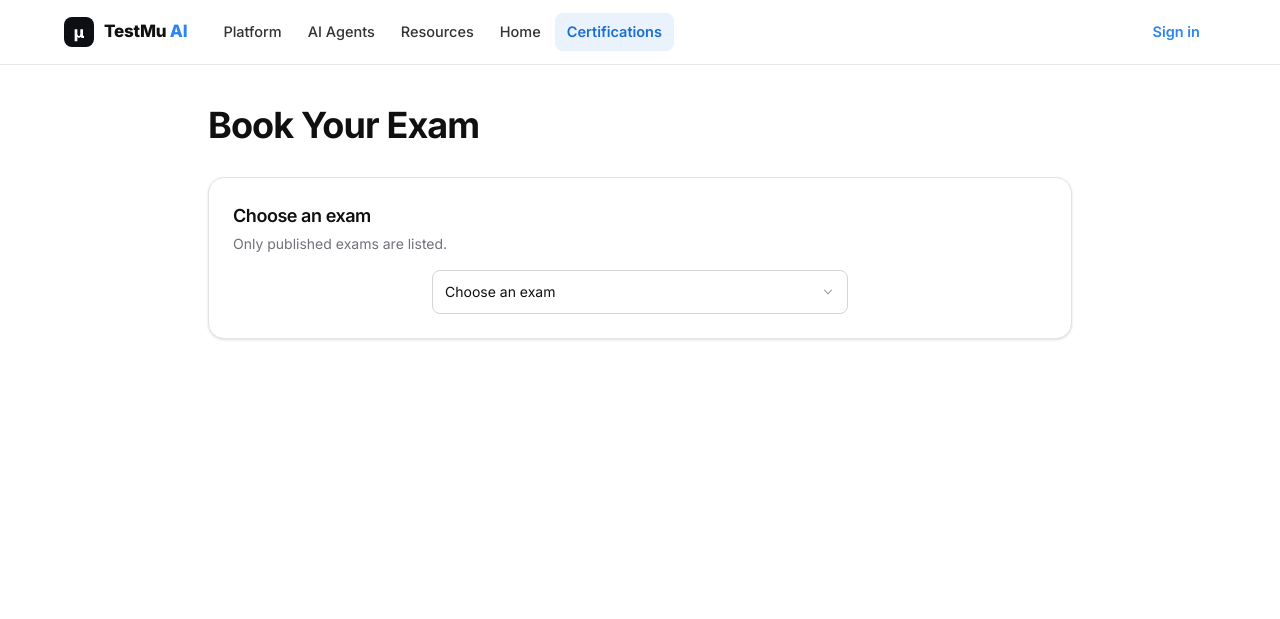
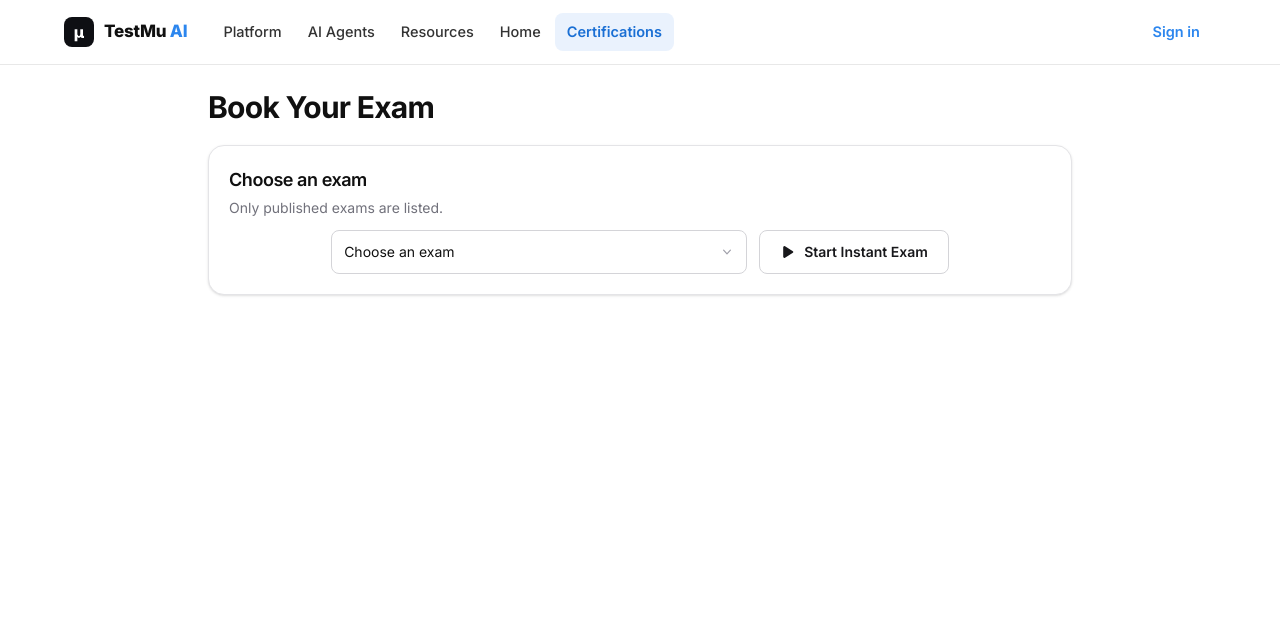
Before and after one commit to LambdaTest/testmuai_certifications, a Django app: template templates/exam/book.html in a window 1280 px wide. Shown: the top 619 px of the page. Run offline with Django 5.2, Linux system fonts and the light colour scheme; the template is opened without the code that fills it: values that come from a table or form of the project are taken from there, others are empty; parts of the project's set-up code (start-up, migrations or seed data) failed here and were passed over.

Commit message:
Start Instant Exam button deployed over the book exam page.

```diff
--- a/apps/exam/emails/context.py
+++ b/apps/exam/emails/context.py
@@ -38,6 +38,8 @@ def build_context(row, booking, now):
         "is_second_round": booking.parent_booking_id is not None,
         "when": _when(booking.scheduled_at, booking.booked_timezone),
         "closes": _when(booking.join_closes_at, booking.booked_timezone),
+        # Just the clock time, "5:00 PM" — for "joining opens at …".
+        "start_time": _when(booking.scheduled_at, booking.booked_timezone).split(" at ")[1],
         "timezone": booking.booked_timezone,
         "duration": booking.duration_display,
         "minutes_until": minutes_until,
--- a/apps/exam/urls.py
+++ b/apps/exam/urls.py
@@ -6,6 +6,7 @@ app_name = "exam"
 
 urlpatterns = [
     path("book/", views.book, name="book"),
+    path("start_instant_exam/", views.start_instant_exam, name="start_instant_exam"),
     path("bookings/<uuid:booking_id>/calendar.ics", views.booking_ics, name="booking_ics"),
     path("bookings/<uuid:booking_id>/reschedule/", views.reschedule, name="reschedule"),
     path("myassessments/<str:status>", views.my_assessments, name="myassessment"),
--- a/templates/emails/reminder/body.txt
+++ b/templates/emails/reminder/body.txt
@@ -8,8 +8,8 @@ Submit by: {{ closes }} ({{ timezone }}){% else %}Starts: {{ when }} ({{ timezon
 Duration: {{ duration }}{% endif %}
 Booking reference: {{ ref }}
 
-Join here when it's time: {{ join_url }}
-You can join from the start time until {{ duration }} after it. Use a laptop or desktop with a stable connection — the exam runs in full screen.
+Joining opens at {{ start_time }} and stays open for {{ duration }}. Use the Join button on your booking page — it switches on at the start time: {{ booking_url }}
+Use a laptop or desktop with a stable connection — the exam runs in full screen.
 
 Questions? Just reply to this email.
 
--- a/templates/emails/second_round_open/body.txt
+++ b/templates/emails/second_round_open/body.txt
@@ -8,7 +8,7 @@ Submit by: {{ closes }} ({{ timezone }}){% else %}Starts: {{ when }} ({{ timezon
 Duration: {{ duration }}{% endif %}
 Booking reference: {{ ref }}
 
-You have 36 hours to submit it. Start here: {{ join_url }}
+It opens at {{ start_time }}, and you then have 36 hours to submit it. Start it from your booking page — its button switches on when the round opens: {{ booking_url }}
 
 Both rounds count together: the exam is complete only once your subjective round is submitted.
 
--- a/templates/exam/book.html
+++ b/templates/exam/book.html
@@ -5,7 +5,7 @@
 {% block title %}Book Your Exam · TestMu AI Certifications{% endblock %}
 
 {% block content %}
-<div class="mx-auto max-w-4xl px-4 py-10"
+<div class="mx-auto max-w-4xl px-4 py-6"
      x-data="bookingPage({
        exams: {{ exams_json }},
        timezones: {{ timezone_options_json }},
@@ -15,8 +15,8 @@
        maxMonthsAhead: {{ max_months_ahead }}
      })">
 
-  <header class="mb-8">
-    <h1 class="text-3xl font-bold tracking-tight sm:text-4xl">Book Your Exam</h1>
+  <header class="mb-5">
+    <h1 class="text-2xl font-bold tracking-tight sm:text-3xl">Book Your Exam</h1>
   </header>
 
   {% if booked %}
@@ -51,15 +51,15 @@
     <input type="hidden" name="minute" :value="time.m">
     <input type="hidden" name="timezone" :value="timezone">
 
-    <div class="rounded-2xl border border-zinc-200 bg-white p-6 shadow-sm">
+    <div class="rounded-2xl border border-zinc-200 bg-white p-5 shadow-sm">
 
       {# ---- Choose an exam ---- #}
       <div class="mb-1 text-lg font-semibold tracking-tight">Choose an exam</div>
-      <p class="mb-4 text-sm text-zinc-500">
+      <p class="mb-3 text-sm text-zinc-500">
         Only published exams are listed.
       </p>
 
-      <div class="flex justify-center">
+      <div class="flex flex-col items-stretch justify-center gap-3 sm:flex-row">
         <div class="relative w-full sm:w-[26rem]">
           <select x-model="examSlug" @change="reset()"
                   aria-label="Certification exam"
@@ -74,12 +74,31 @@
             <path fill-rule="evenodd" d="M5.23 7.21a.75.75 0 0 1 1.06.02L10 11.17l3.71-3.94a.75.75 0 1 1 1.08 1.04l-4.25 4.5a.75.75 0 0 1-1.08 0l-4.25-4.5a.75.75 0 0 1 .02-1.06Z" clip-rule="evenodd"/>
           </svg>
         </div>
+
+        {% comment %}
+          Start Instant Exam — book the chosen exam for right now and start it,
+          skipping the calendar. Enabled as soon as an exam is chosen; no date
+          or time is needed.
+
+          FRONT END ONLY FOR NOW. type="button", so it never submits the
+          booking form below; it does nothing until the instant-booking view
+          exists. That view must re-check everything (the exam, the
+          one-open-booking and clash rules) — :disabled is only a convenience.
+          White with a border, so it reads as the secondary choice beside the
+          black Confirm booking.
+        {% endcomment %}
+        <button type="button" :disabled="!examSlug"
+                :title="examSlug ? 'Book this exam for now and start it straight away' : 'Choose an exam first'"
+                class="inline-flex h-11 shrink-0 items-center justify-center gap-2 rounded-lg border border-zinc-300 bg-white px-5 text-sm font-semibold text-zinc-900 hover:border-zinc-400 hover:bg-zinc-50 disabled:cursor-not-allowed disabled:opacity-40 disabled:hover:border-zinc-300 disabled:hover:bg-white">
+          <svg class="size-4" viewBox="0 0 20 20" fill="currentColor" aria-hidden="true"><path d="M6.3 2.84A1.5 1.5 0 0 0 4 4.11v11.78a1.5 1.5 0 0 0 2.3 1.27l9.34-5.89a1.5 1.5 0 0 0 0-2.54L6.3 2.84Z"/></svg>
+          Start Instant Exam
+        </button>
       </div>
 
       {# ---- Calendar + time ---- #}
       <template x-if="exam">
         <div>
-          <hr class="my-6 border-zinc-200">
+          <hr class="my-4 border-zinc-200">
           <div class="flex flex-col gap-6 md:flex-row md:items-start">
 
             {# Calendar #}
@@ -111,7 +130,7 @@
                           :disabled="!cell.selectable"
                           :aria-current="cell.iso === dateValue ? 'date' : null"
                           :class="[
-                            'size-10 rounded-lg text-sm',
+                            'size-9 rounded-lg text-sm',
                             !cell.inMonth && 'text-zinc-300',
                             cell.selectable
                               ? 'hover:bg-zinc-100 cursor-pointer'
@@ -205,7 +224,7 @@
 
     {# ---- Confirm bar ---- #}
     <template x-if="exam && dateValue">
-      <div class="mt-6 rounded-2xl border border-[--color-brand]/40 bg-white p-5">
+      <div class="mt-4 rounded-2xl border border-[--color-brand]/40 bg-white p-4">
         <div class="flex flex-col gap-3 sm:flex-row sm:items-center sm:justify-between">
           <div>
             <p class="font-medium" x-text="exam.name"></p>
@@ -219,7 +238,7 @@
             <svg class="size-4" viewBox="0 0 20 20" fill="currentColor" aria-hidden="true"><path fill-rule="evenodd" d="M3 10a.75.75 0 0 1 .75-.75h10.638L10.23 5.29a.75.75 0 1 1 1.04-1.08l5.5 5.25a.75.75 0 0 1 0 1.08l-5.5 5.25a.75.75 0 1 1-1.04-1.08l4.158-3.96H3.75A.75.75 0 0 1 3 10Z" clip-rule="evenodd"/></svg>
           </button>
         </div>
-        <p class="mt-3 text-xs text-zinc-500">
+        <p class="mt-2 text-xs text-zinc-500">
           Double-check the time and timezone: missing your exam cannot be undone.
         </p>
       </div>
```
Also changed, not shown: templates/emails/reminder/body.html (+8 -2 lines), templates/emails/second_round_open/body.html (+7 -2 lines).
